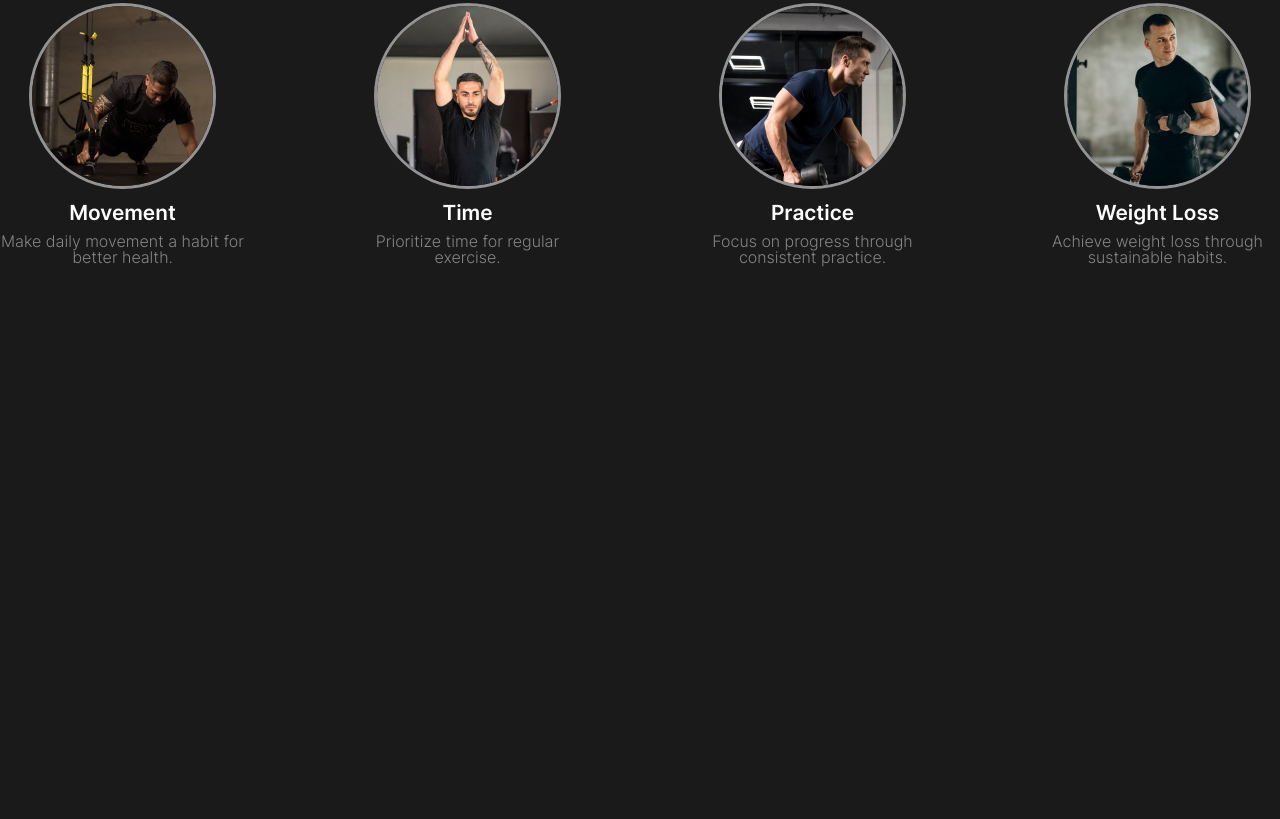
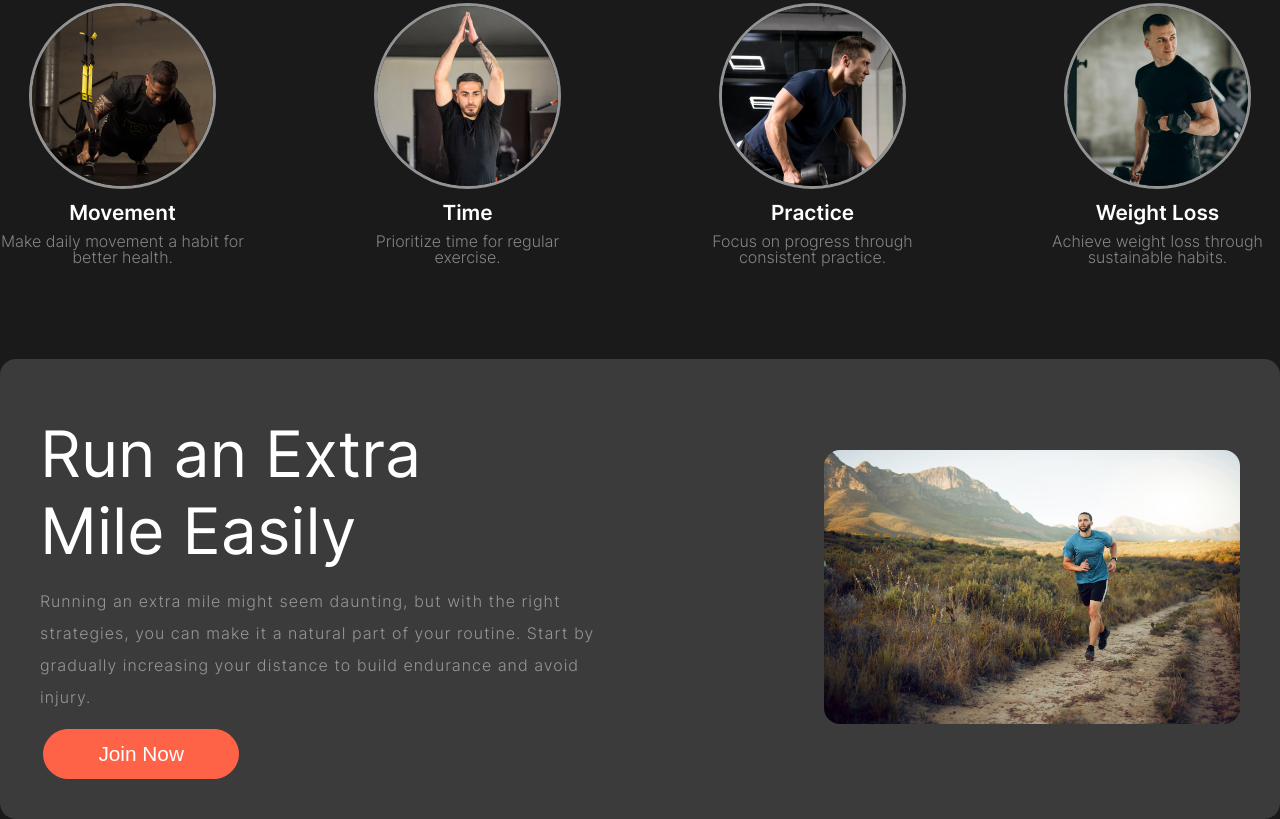
Before and after one commit to Abdallah-BinSaif/p-assignment-2, a plain HTML site: page index.html in a window 1280 px wide. Shown: the part 1119-1938 px from the top of the page. Before the commit the page ends 1400 px from the top, so only its background shows below. Drawn offline with Linux system fonts and the light colour scheme.

Commit message:
run extra mile section done

```diff
--- a/index.html
+++ b/index.html
@@ -89,6 +89,21 @@
                 </div>
             </div>
         </section>
+        <!-- Run Extra Mile -->
+        <section class="extra-mile container">
+            <div class="run-extra-container">
+                <div class="run-extra-info">
+                    <h3>Run an Extra <br>Mile Easily</h3>
+                    <p>Running an extra mile might seem daunting, but with the right strategies, you can make it a natural part of your routine. Start by gradually increasing your distance to build endurance and avoid injury.</p>
+                    <button class="btn-primary join">
+                        Join Now
+                    </button>
+                </div>
+                <div class="run-extra-image">
+                    <img src="./images/run.jpg" alt="">
+                </div>
+            </div>
+        </section>
     </main>
     <footer>
 
--- a/styles/style.css
+++ b/styles/style.css
@@ -199,3 +199,24 @@ header{
     font-weight: 300;
     line-height: 1rem;
 }
+/* run extra mile */
+.run-extra-container {
+    background-color: rgba(255, 255, 255, 0.144);
+    border-radius: 1rem;
+    padding: 40px;
+    display: grid;
+    grid-template-columns: calc(50% - 40px) calc(38% - 40px);
+    justify-content: space-between;
+    align-items: center;
+    margin-top: 78px;
+}
+.run-extra-image img {
+    max-width: 100%;
+    border-radius: 1rem;
+}
+.run-extra-info p {
+    font-size: 1rem;
+    font-weight: 300;
+    line-height: 2rem;
+    letter-spacing: 1px;
+}
```
